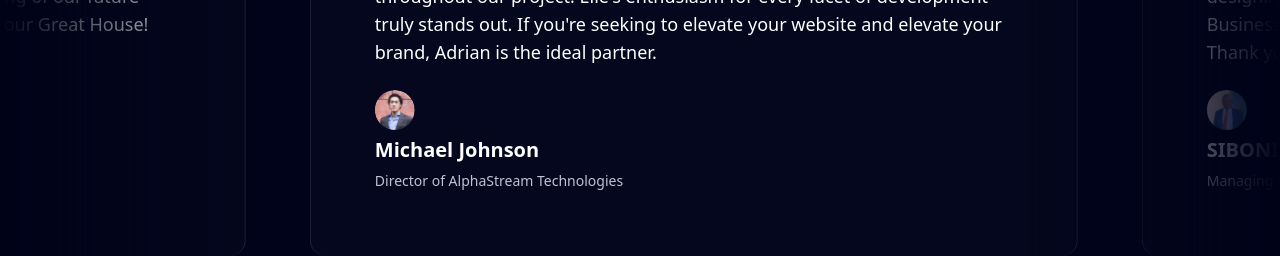
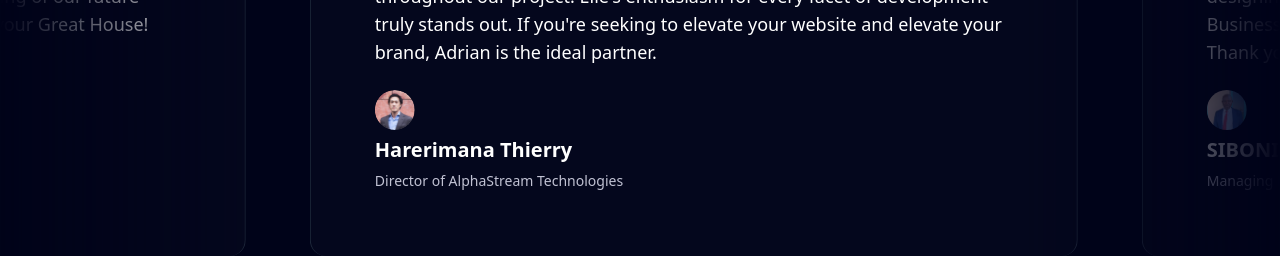
Before and after one commit to iraelie251006/showcase, a Next.js app: page / in a window 1280 px wide. Shown: the part 4520-4776 px from the top of the page. Built offline with nearby package versions, Linux system fonts and the light colour scheme.

Commit message:
Changed the name of new profile

```diff
--- a/data/index.ts
+++ b/data/index.ts
@@ -91,7 +91,7 @@ export const navItems = [
     {
       quote:
         "Collaborating with Elie was an absolute pleasure. His professionalism, promptness, and dedication to delivering exceptional results were evident throughout our project. Elie's enthusiasm for every facet of development truly stands out. If you're seeking to elevate your website and elevate your brand, Adrian is the ideal partner.",
-      name: "Michael Johnson",
+      name: "Harerimana Thierry",
       image: "/profile.svg",
       title: "Director of AlphaStream Technologies",
     },
```
